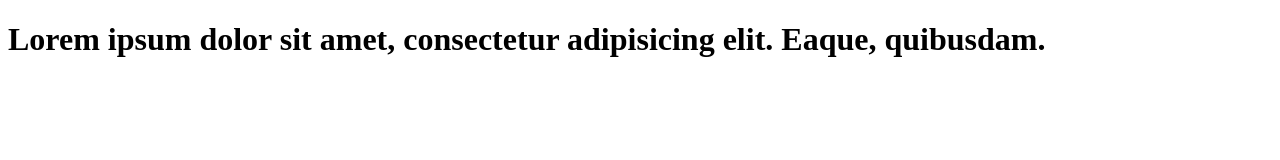
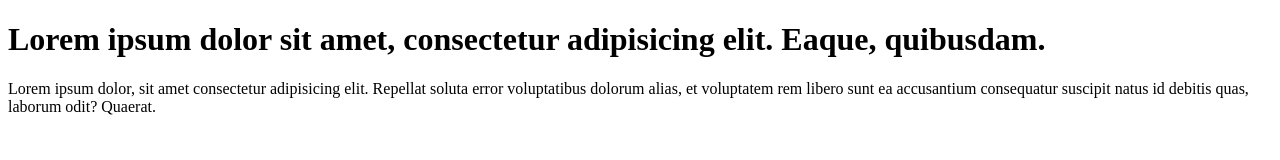
Before and after one commit to GloriousIBC/learn-git, a plain HTML site: page index.html in a window 1280 px wide. Drawn offline with Linux system fonts and the light colour scheme.

Commit message:
add paragraph to code

```diff
--- a/index.html
+++ b/index.html
@@ -7,5 +7,6 @@
 </head>
 <body>
     <h1>Lorem ipsum dolor sit amet, consectetur adipisicing elit. Eaque, quibusdam.</h1>
+    <p>Lorem ipsum dolor, sit amet consectetur adipisicing elit. Repellat soluta error voluptatibus dolorum alias, et voluptatem rem libero sunt ea accusantium consequatur suscipit natus id debitis quas, laborum odit? Quaerat.</p>
 </body>
 </html>
```
